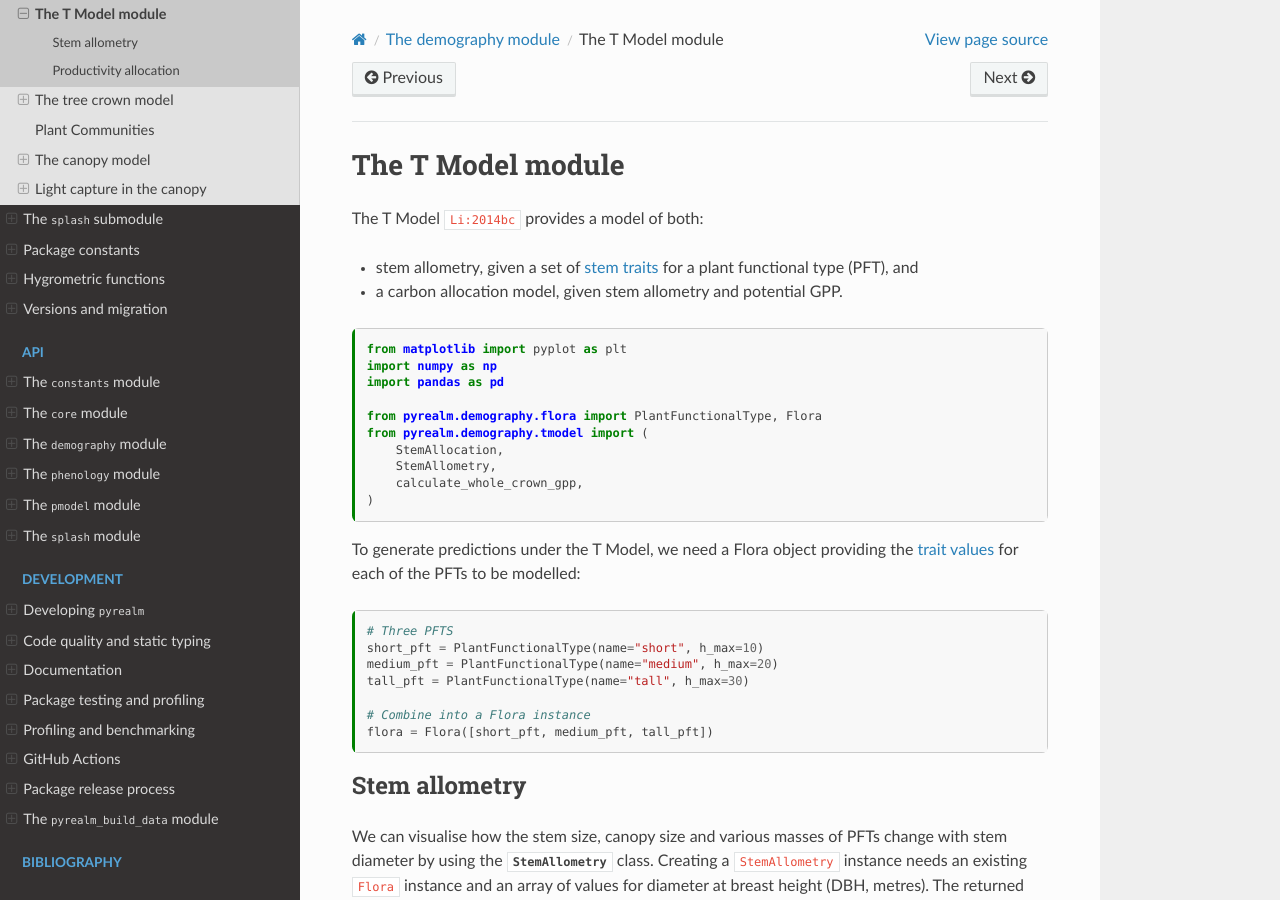
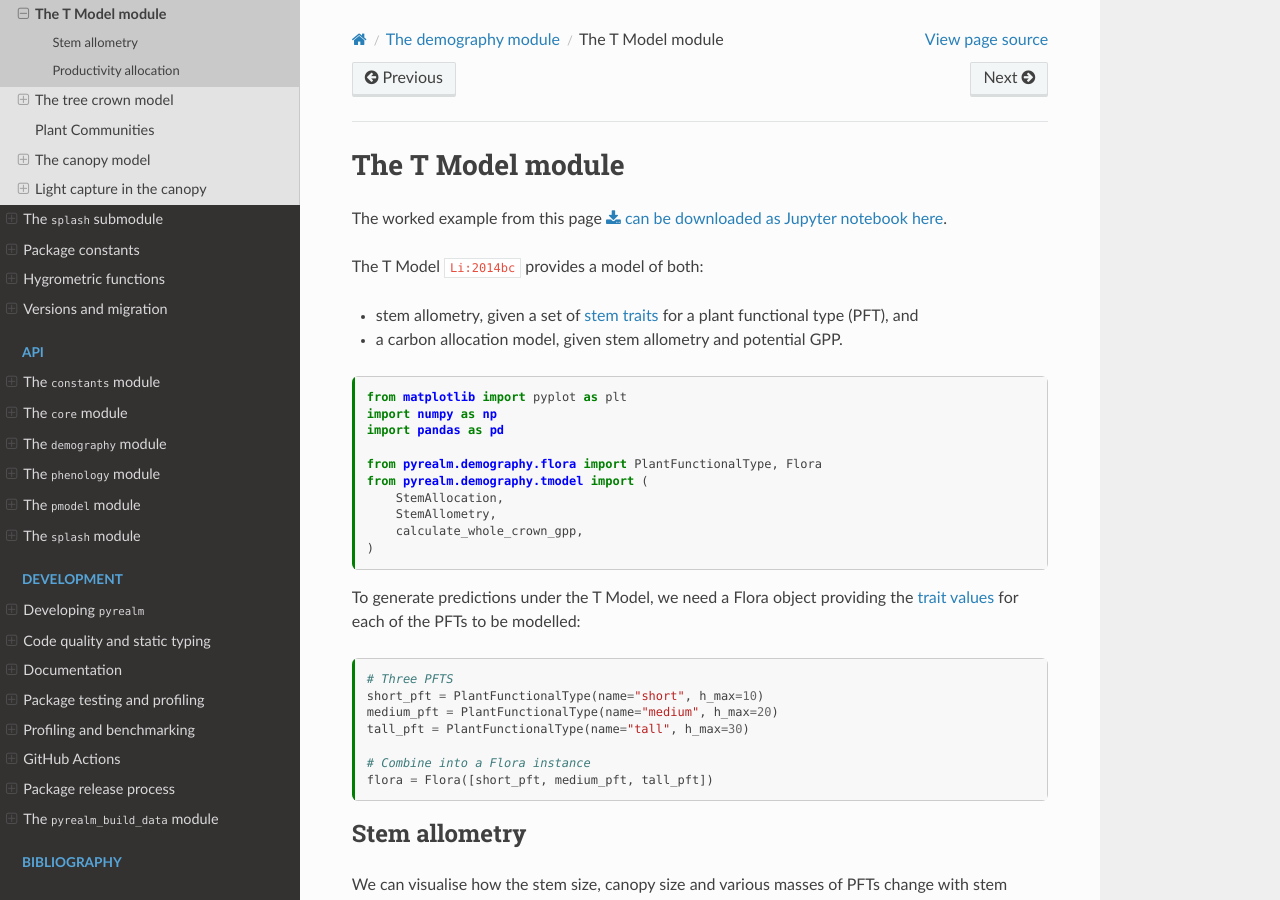
Before and after one commit to ImperialCollegeLondon/pyrealm, a Sphinx documentation site: the page built from docs/source/users/demography/t_model.md, in a window 1280 px wide and 900 px high. Built offline with Sphinx 7.4.7 and the Read the Docs theme 3.1.0, drawn with Linux system fonts in a browser that asks for light colours; cross-references to code outside the pages are shown as plain code.

Commit message:
add T Model jupyter notebook

```diff
--- a/docs/source/users/demography/t_model.md
+++ b/docs/source/users/demography/t_model.md
@@ -22,6 +22,8 @@
 ---
 
 # The T Model module
+
+The worked example from this page {download}`can be downloaded as Jupyter notebook here </_static/TModel.ipynb>`.
 
 The T Model {cite}`Li:2014bc` provides a model of both:
 
```
Also changed, not shown: docs/source/_static/TModel.ipynb (added).
